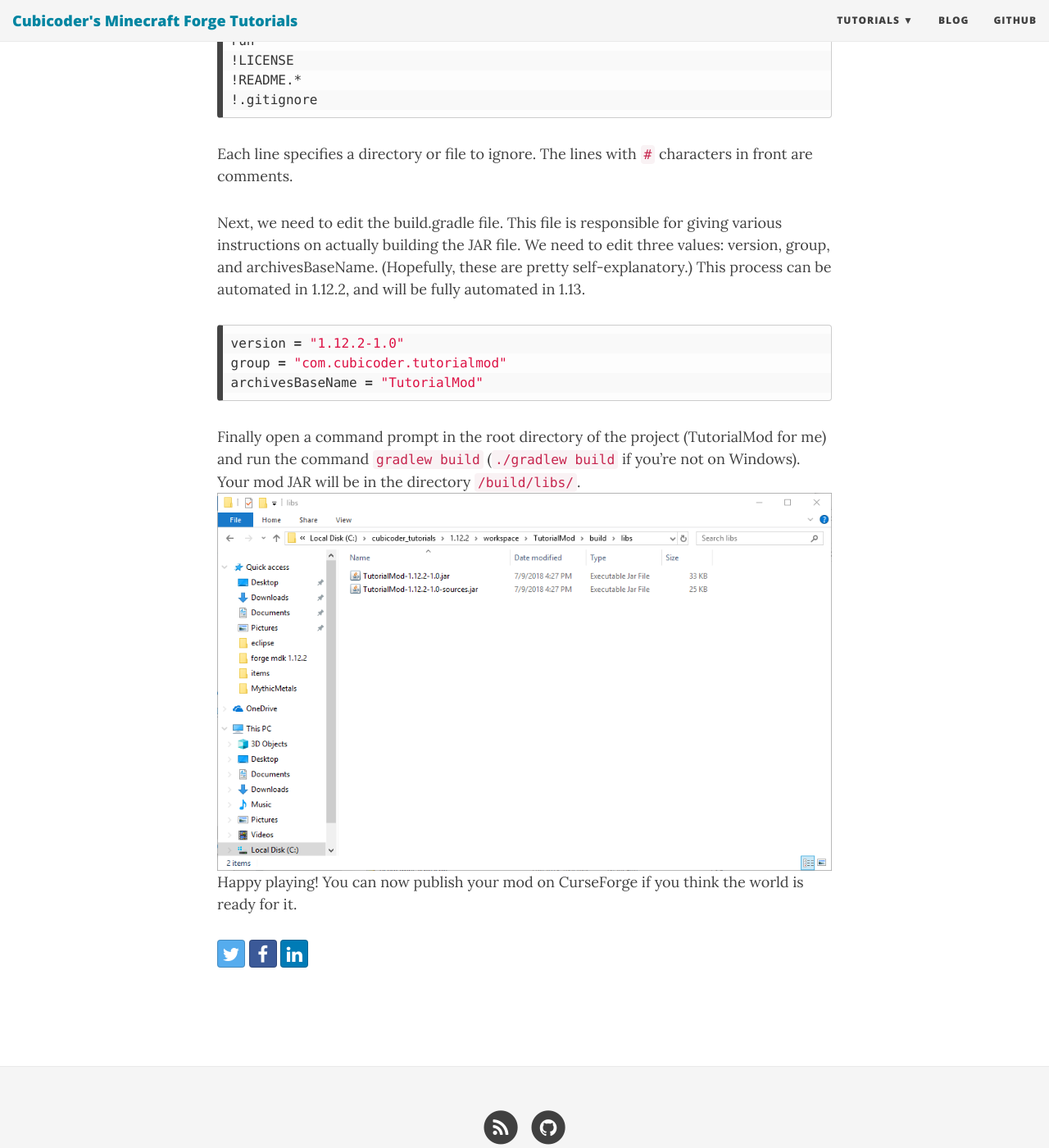
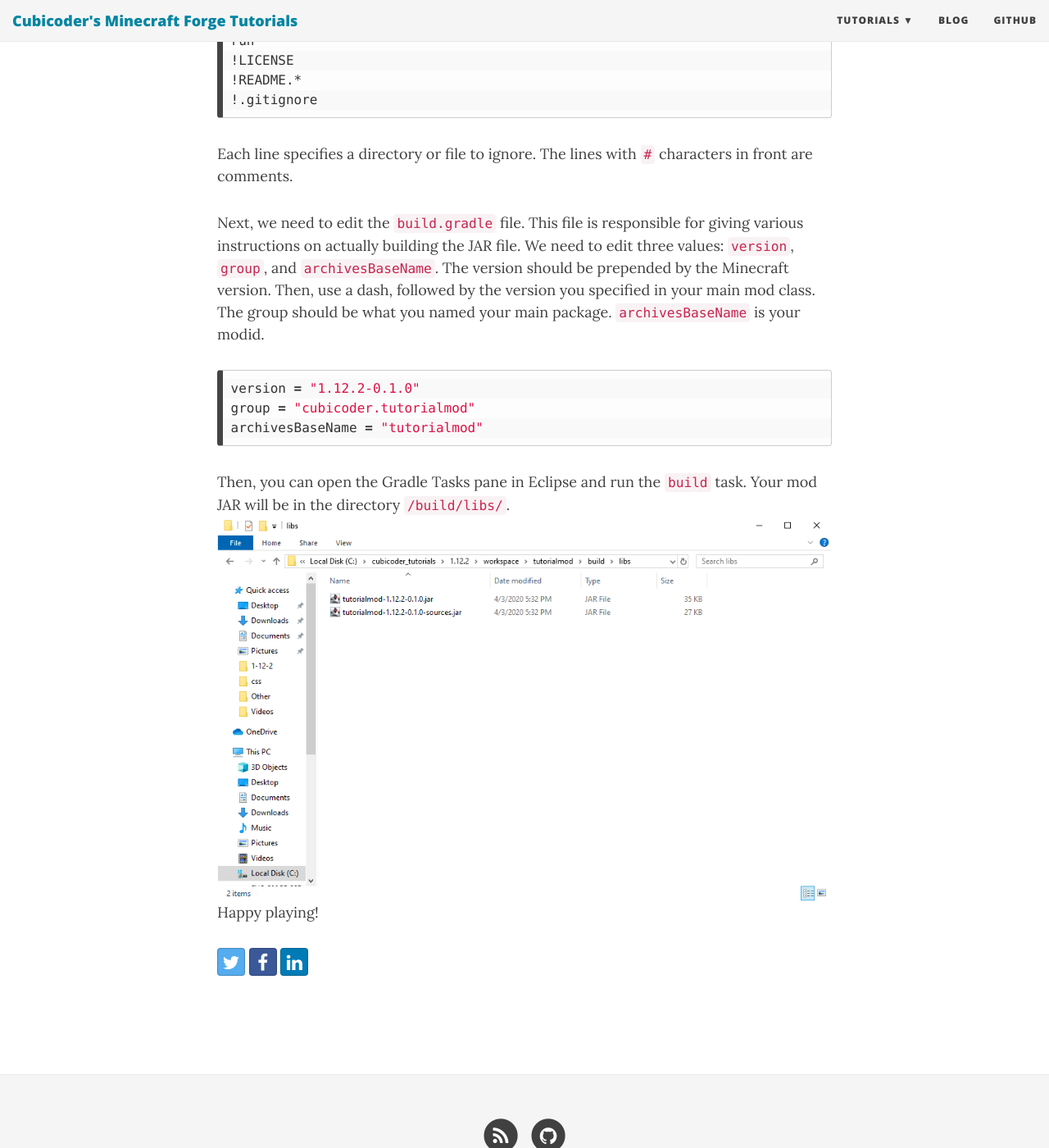
Before and after one commit to cubicoder/cubicoder.github.io, a Jekyll site: the page built from tutorials/1-12-2/2018-07-09-exporting-your-mod.md, in a window 1280 px wide and 1400 px high, scrolled down 1072 px. Shown: the whole window at 82% size. Built offline with Jekyll 4.4.1, drawn with Linux system fonts in a browser that asks for light colours; nearby versions of some CDN libraries; comment, search, counter and statistics services are not loaded.

Commit message:
updated export your mod

````diff
--- a/tutorials/1-12-2/2018-07-09-exporting-your-mod.md
+++ b/tutorials/1-12-2/2018-07-09-exporting-your-mod.md
@@ -38,12 +38,12 @@ run
 ```
 Each line specifies a directory or file to ignore. The lines with `#` characters in front are comments.
 
-Next, we need to edit the build.gradle file. This file is responsible for giving various instructions on actually building the JAR file. We need to edit three values: version, group, and archivesBaseName. (Hopefully, these are pretty self-explanatory.) This process can be automated in 1.12.2, and will be fully automated in 1.13.
+Next, we need to edit the `build.gradle` file. This file is responsible for giving various instructions on actually building the JAR file. We need to edit three values: `version`, `group`, and `archivesBaseName`. The version should be prepended by the Minecraft version. Then, use a dash, followed by the version you specified in your main mod class. The group should be what you named your main package. `archivesBaseName` is your modid.
 ```groovy
-version = "1.12.2-1.0"
-group = "com.cubicoder.tutorialmod"
-archivesBaseName = "TutorialMod"
+version = "1.12.2-0.1.0"
+group = "cubicoder.tutorialmod"
+archivesBaseName = "tutorialmod"
 ```
-Finally open a command prompt in the root directory of the project (TutorialMod for me) and run the command `gradlew build` (`./gradlew build` if you're not on Windows). Your mod JAR will be in the directory `/build/libs/`.
+Then, you can open the Gradle Tasks pane in Eclipse and run the `build` task. Your mod JAR will be in the directory `/build/libs/`.
 ![export1](/img/12export/export1.png)
-Happy playing! You can now publish your mod on CurseForge if you think the world is ready for it.
+Happy playing!
````
Also changed, not shown: img/12export/export1.PNG, img/12export/export1.png.
